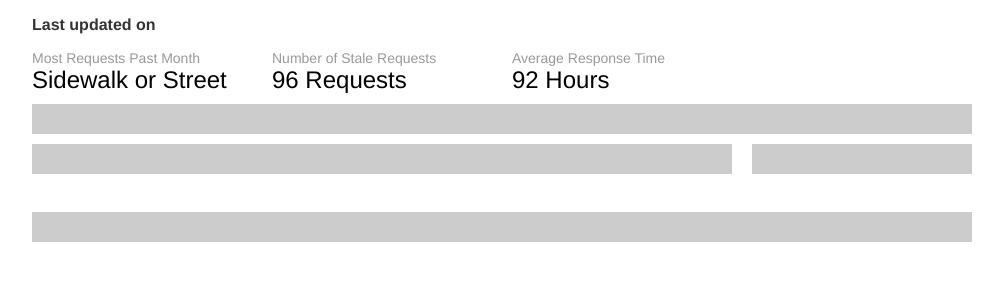
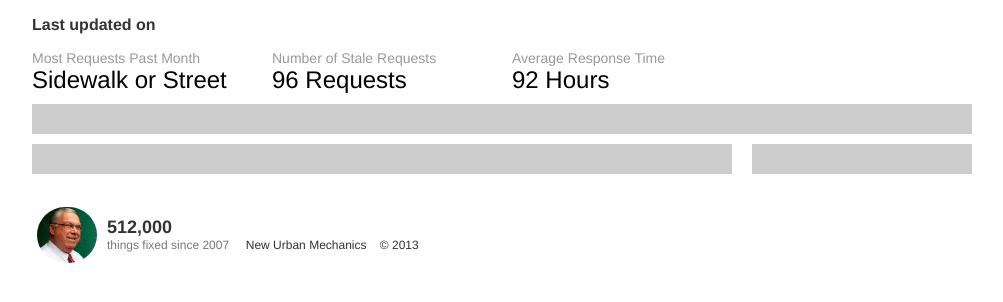
Before and after one commit to monum/pieces, a Flask app: page / in a window 1280 px wide. Shown: the part 68-370 px from the top of the page, without its empty margins (138-1141 px from the left). Run offline with Flask 2, Linux system fonts and the light colour scheme; some libraries are stand-ins or nearby versions.

Commit message:
Adding a footer

```diff
--- a/static/css/style.css
+++ b/static/css/style.css
@@ -37,9 +37,49 @@ body {
     color: #000;
 }
 
-#footer {
+#footer-container {
+    padding: 5px;
     margin-top: 2em;
     margin-bottom: 2em;
+}
+
+#footer {
+    height: 56px;
+    position: relative;
+    font-size: 12px;
+}
+
+#footer-profile {
+    width:60px;
+    border-radius:60px;
+}
+
+#footer-stat-container {
+    display: inline-block;
+    color: #777;
+}
+
+#footer-text {
+    height: 37px;
+    position: absolute;
+    top: 50%;
+    left: 70px;
+    margin-top: -18px;
+}
+
+#footer strong {
+    font-weight: bold;
+    font-size: 18px;
+    color: #333;
+}
+
+.footer-text-container {
+    display: inline-block;
+    margin-left: 10px;
+}
+
+#footer a {
+    color: #333;
 }
 
 /* General Element Styles */
--- a/templates/dashboard.html
+++ b/templates/dashboard.html
@@ -11,13 +11,6 @@
             <div class="span9" style="background: #CCC">&nbsp;</div>
             <div class="span3" style="background: #CCC">&nbsp;</div>
         </div>
-        <div class="row-fluid row-margin">
-            <div id="footer" class="span12" style="background: #CCC">&nbsp;</div>
-        </div>
+        {% include "footer.html" %}
     </div>
-    <!--<footer class="footer" style="background: #CCC">
-        <div class="container">
-            Footer
-        </div>
-    <footer>-->
 {% endblock %}
--- /dev/null
+++ b/templates/footer.html
@@ -0,0 +1,19 @@
+        <div id="footer-container" class="row-fluid row-margin">
+            <div id="footer" class="span12">
+            	<img id="footer-profile" src="{{ url_for('static', filename='images/mayor.jpg') }}">
+            	<div id="footer-text">
+	            	<div id="footer-stat-container">
+		            	<span><strong>512,000</strong></span>
+		            	<div>things fixed since 2007</div>
+	            	</div>
+	            	<div class="footer-text-container">
+	            		<a href="https://twitter.com/newurbanmechs">
+		    				<i class="icon icon-twitter"></i> New Urban Mechanics
+		    			</a>
+		    		</div>
+		    		<div class="footer-text-container">
+		    			&copy; 2013
+		    		</div>
+	    		</div>
+            </div>
+        </div>
```
Also changed, not shown: static/images/mayor.jpg (added).
